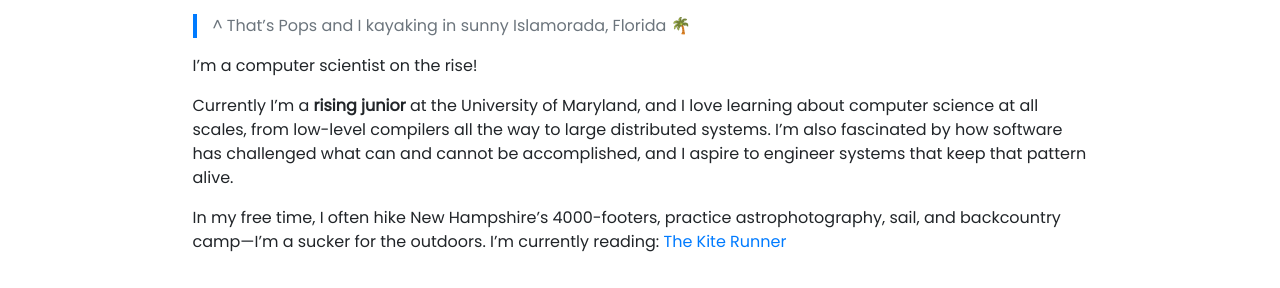
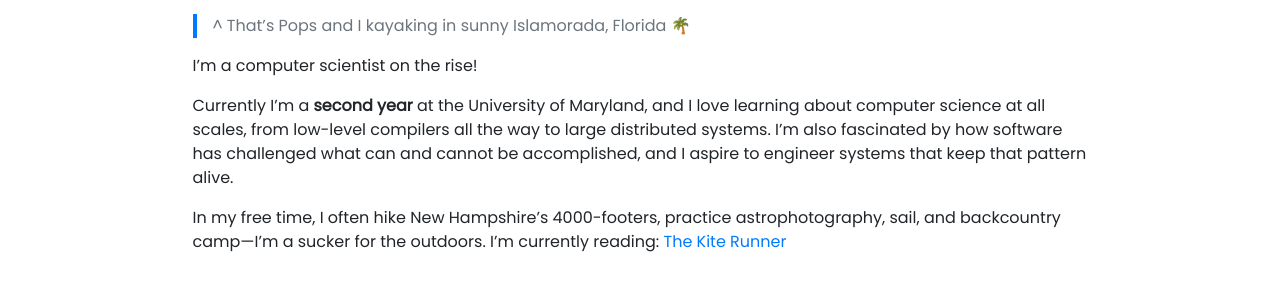
Before and after one commit to v-kaarti/v-kaarti.github.io, a Jekyll site: the page built from pages/about.md, in a window 1280 px wide and 900 px high, scrolled down 558 px. Shown: the part 166-454 px from the top of the window. Built offline with Jekyll 4.4.1, drawn with Linux system fonts in a browser that asks for light colours; nearby versions of some CDN libraries; emoji names are drawn with the system emoji font.

Commit message:
Update about.md

```diff
--- a/pages/about.md
+++ b/pages/about.md
@@ -13,7 +13,7 @@ weight: 3
 
 I'm a computer scientist on the rise!
 
-Currently I'm a **rising junior** at the University of Maryland, and I love learning about computer science at all scales, from low-level compilers all the way to large distributed systems. I'm also fascinated by how software has challenged what can and cannot be accomplished, and I aspire to engineer systems that keep that pattern alive.
+Currently I'm a **second year** at the University of Maryland, and I love learning about computer science at all scales, from low-level compilers all the way to large distributed systems. I'm also fascinated by how software has challenged what can and cannot be accomplished, and I aspire to engineer systems that keep that pattern alive.
 
 In my free time, I often hike New Hampshire's 4000-footers, practice astrophotography, sail, and backcountry camp—I'm a sucker for the outdoors. I'm currently reading: [The Kite Runner](https://www.goodreads.com/book/show/77203.The_Kite_Runner)
 
```
